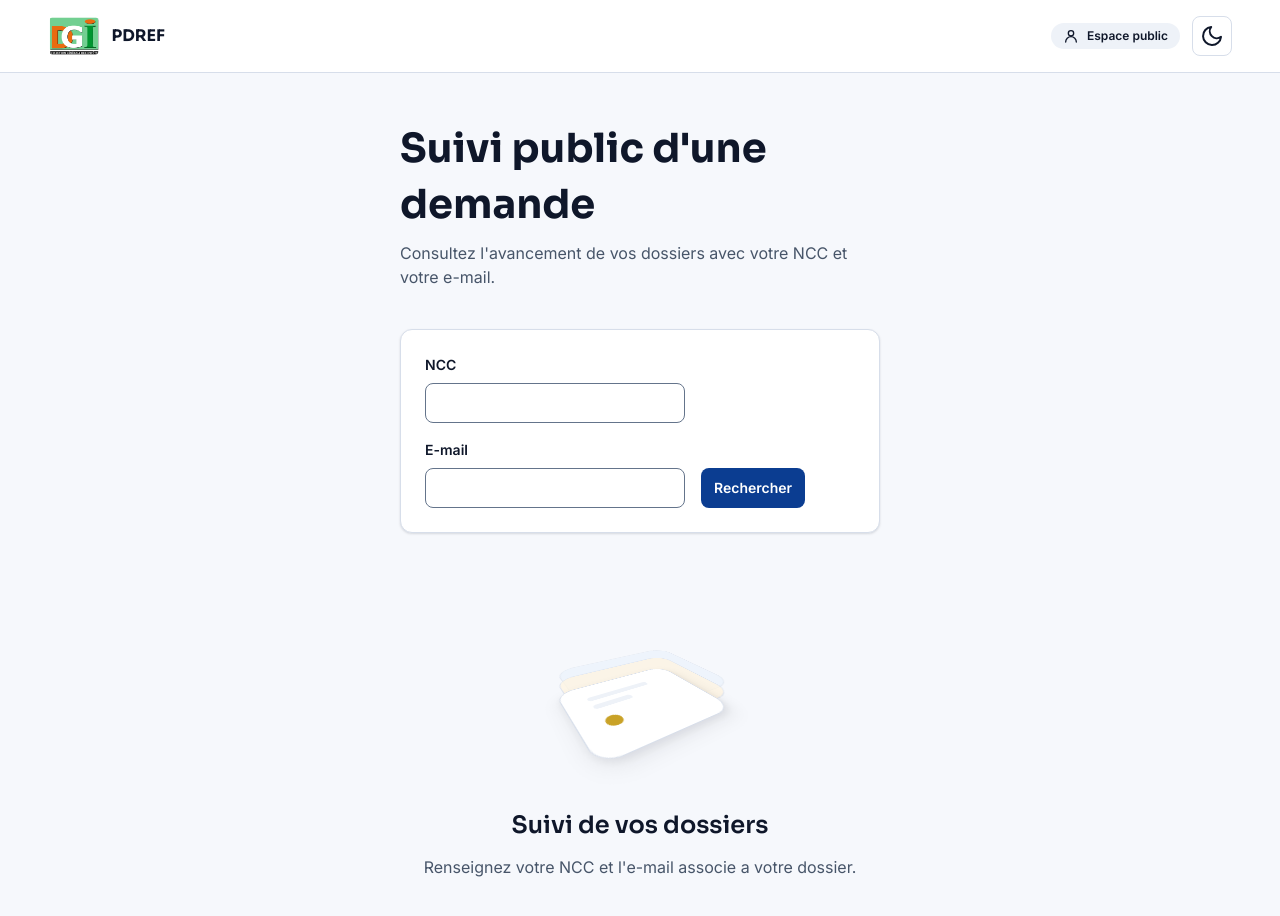
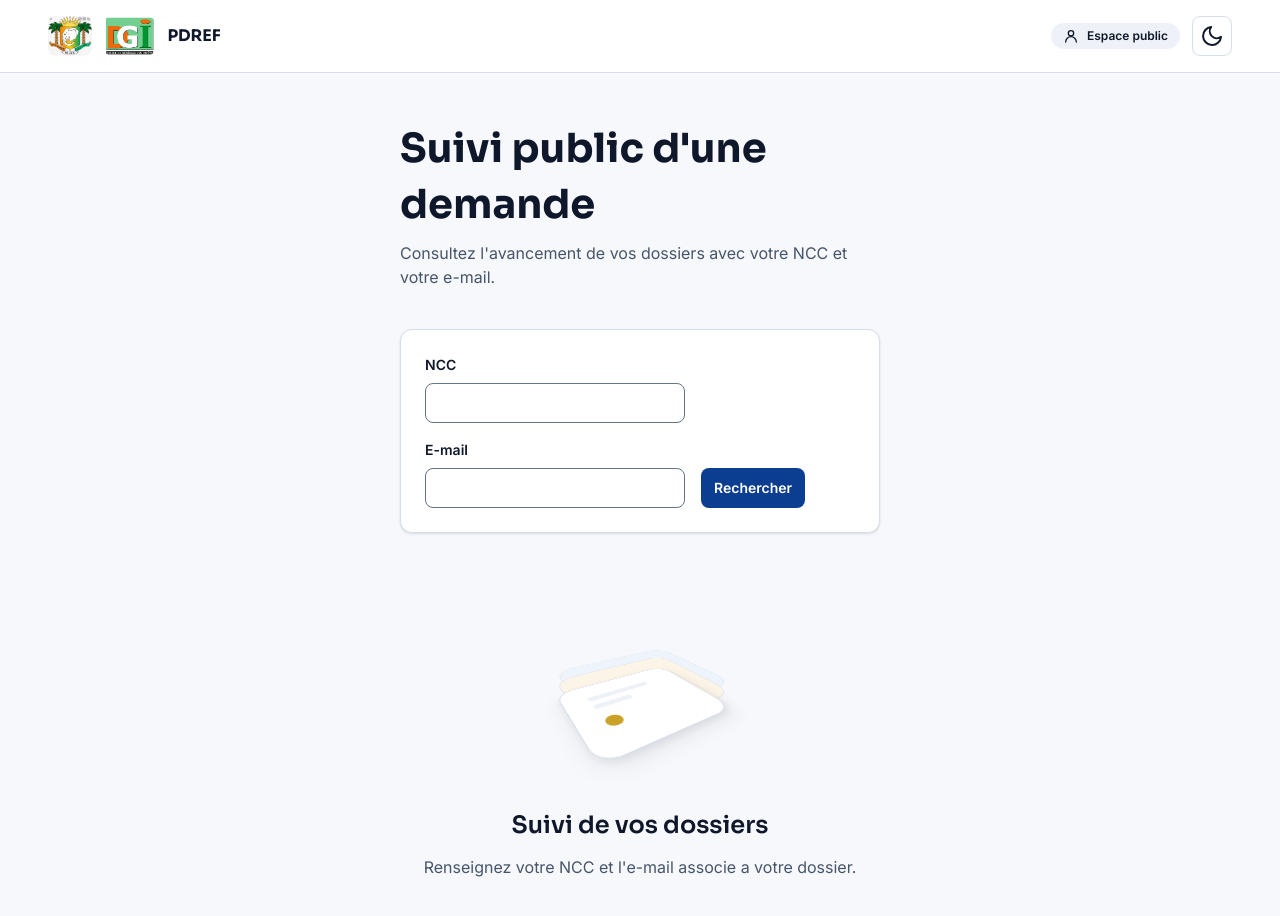
Before and after one commit to CHABEHOU0708863246/PDREF_DGI_FRONTEND, an Angular app: page /suivi in a window 1280 px wide. Shown: the top 916 px of the page. Built offline with nearby package versions, Linux system fonts and the light colour scheme.

Commit message:
feat(brand): logos DGI et Republique sur les ecrans publics

```diff
--- a/src/app/features/auth/components/auth-layout.component.scss
+++ b/src/app/features/auth/components/auth-layout.component.scss
@@ -31,6 +31,15 @@
   width: auto;
   height: 2.5rem;
   max-width: 5rem;
+  object-fit: contain;
+  border-radius: var(--radius-sm);
+  background: var(--color-surface);
+}
+
+.brand__republic {
+  width: auto;
+  height: 2.5rem;
+  max-width: 3.5rem;
   object-fit: contain;
   border-radius: var(--radius-sm);
   background: var(--color-surface);
--- a/src/app/features/auth/components/auth-layout.component.ts
+++ b/src/app/features/auth/components/auth-layout.component.ts
@@ -11,6 +11,11 @@ import { ThemeToggleComponent } from '../../../core/components/theme-toggle/them
     <main class="auth-shell">
       <header class="auth-shell__head">
         <a class="brand" routerLink="/">
+          <img
+            class="brand__republic"
+            src="/assets/brand/Pepublique.jpg"
+            alt="République de Côte d'Ivoire"
+          />
           <img
             class="brand__logo"
             src="/assets/brand/logo-dgi.png"
--- a/src/app/features/portail-public/portail-public.component.scss
+++ b/src/app/features/portail-public/portail-public.component.scss
@@ -40,6 +40,15 @@
   width: auto;
   height: 2.5rem;
   max-width: 5rem;
+  object-fit: contain;
+  border-radius: var(--radius-sm);
+  background: var(--color-surface);
+}
+
+.brand__republic {
+  width: auto;
+  height: 2.5rem;
+  max-width: 3.5rem;
   object-fit: contain;
   border-radius: var(--radius-sm);
   background: var(--color-surface);
--- a/src/app/features/portail-public/portail-public.component.ts
+++ b/src/app/features/portail-public/portail-public.component.ts
@@ -43,6 +43,11 @@ const LIGHTHOUSE_RESULT: PublicSuiviResponse = {
     <main class="public-shell">
       <header class="public-shell__head">
         <a class="brand" routerLink="/suivi">
+          <img
+            class="brand__republic"
+            src="/assets/brand/Pepublique.jpg"
+            alt="République de Côte d'Ivoire"
+          />
           <img
             class="brand__logo"
             src="/assets/brand/logo-dgi.png"
```
Also changed, not shown: src/assets/brand/Pepublique.jpg (added).
